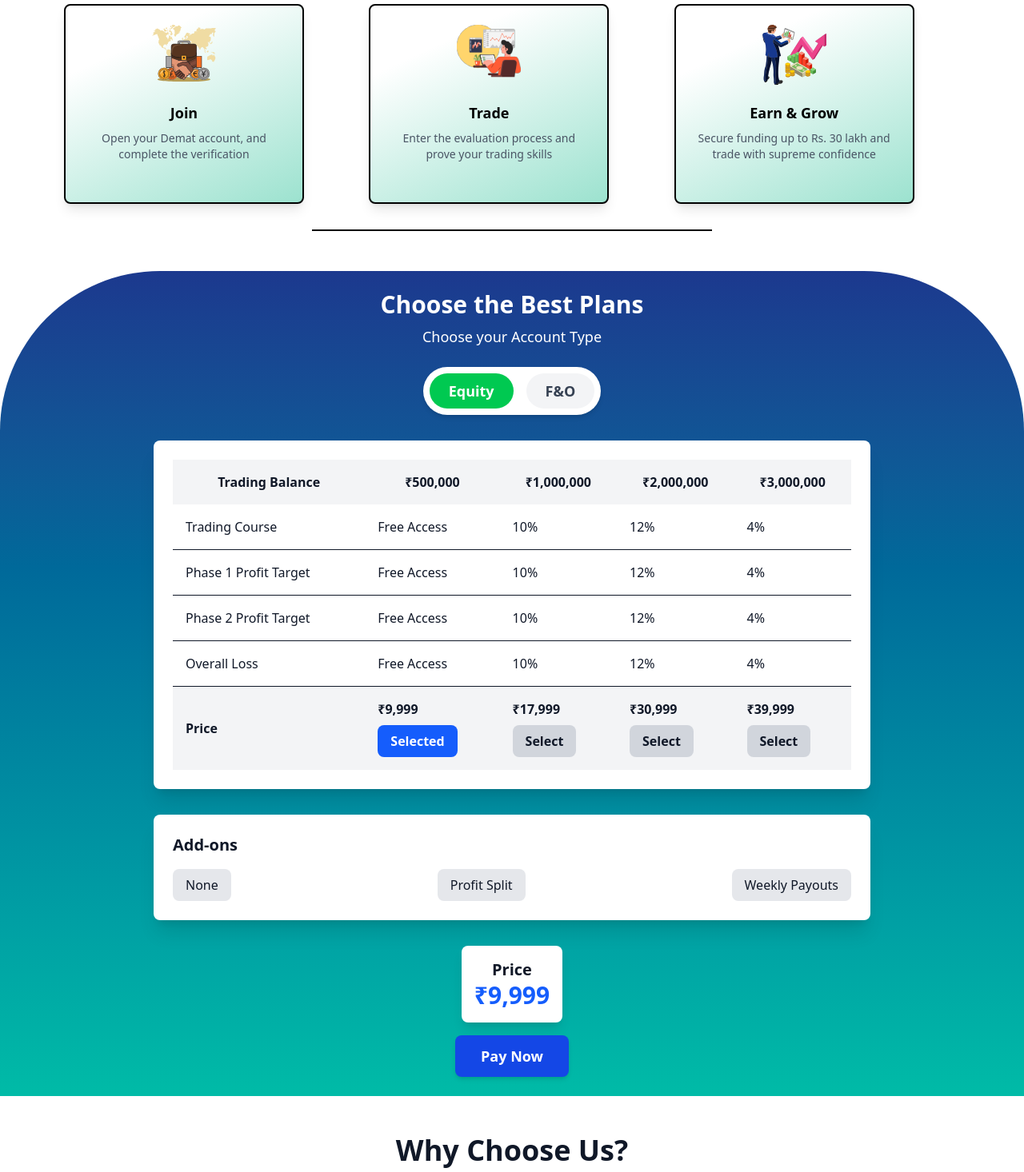
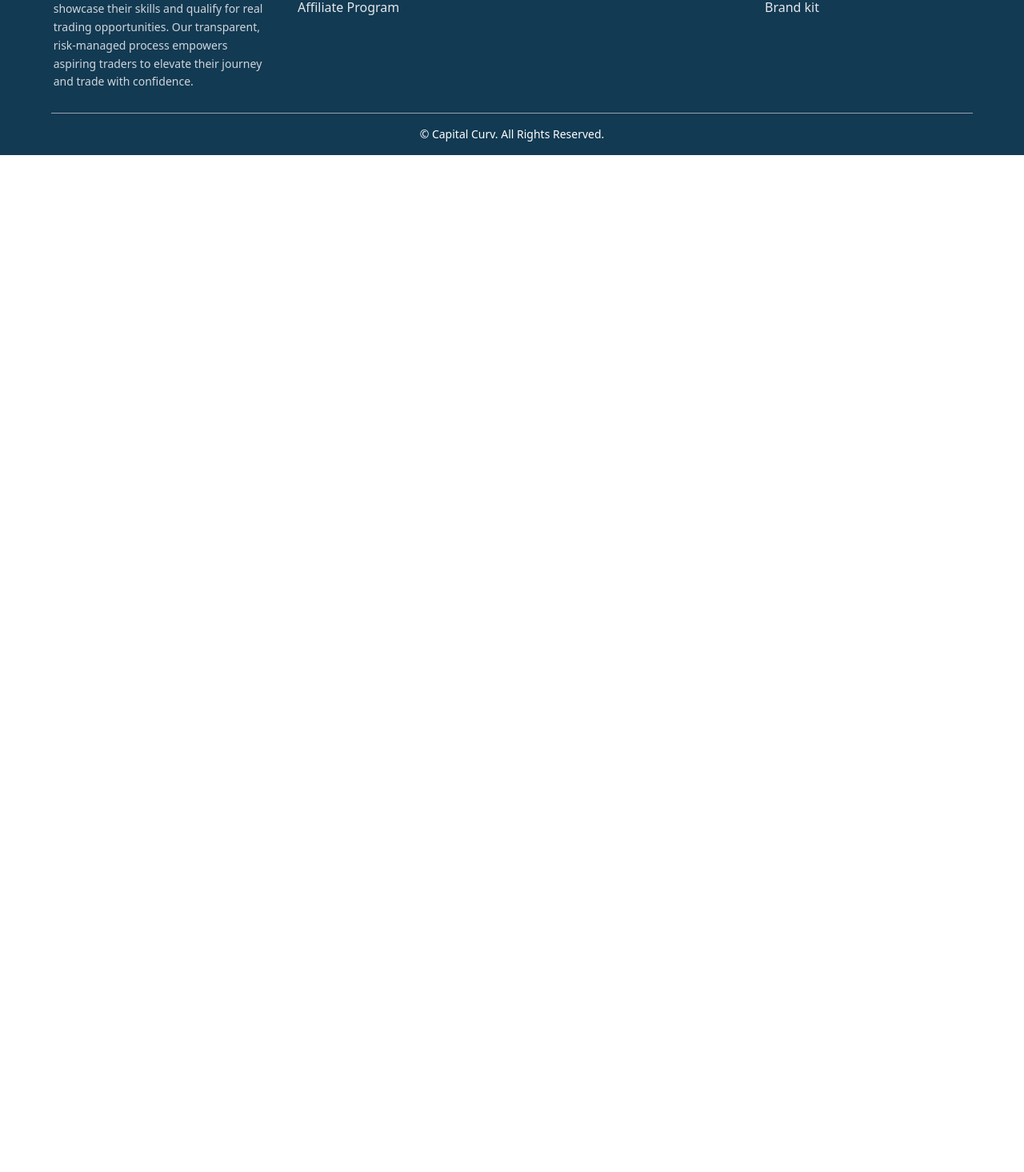
Before and after one commit to CoderSantosh1/capital-curve, a React (Vite) app: page / in a window 1280 px wide. Shown: the part 1584-3050 px from the top of the page at 80% size. After the commit the page ends 1778 px from the top, so only its background shows below. Built offline with nearby package versions, Linux system fonts and the light colour scheme.

Commit message:
some cjg

```diff
--- a/src/App.jsx
+++ b/src/App.jsx
@@ -13,9 +13,9 @@ function App() {
       <Navbar/>
       <Hero/>
       <CapitalCurvAppInfo/>
-      <ProcessSteps/>
+      {/* <ProcessSteps/>
       <PricingPlans/>
-      <WhyChooseUs/>
+      <WhyChooseUs/> */}
      <Footer/>
     </div>
   )
```
